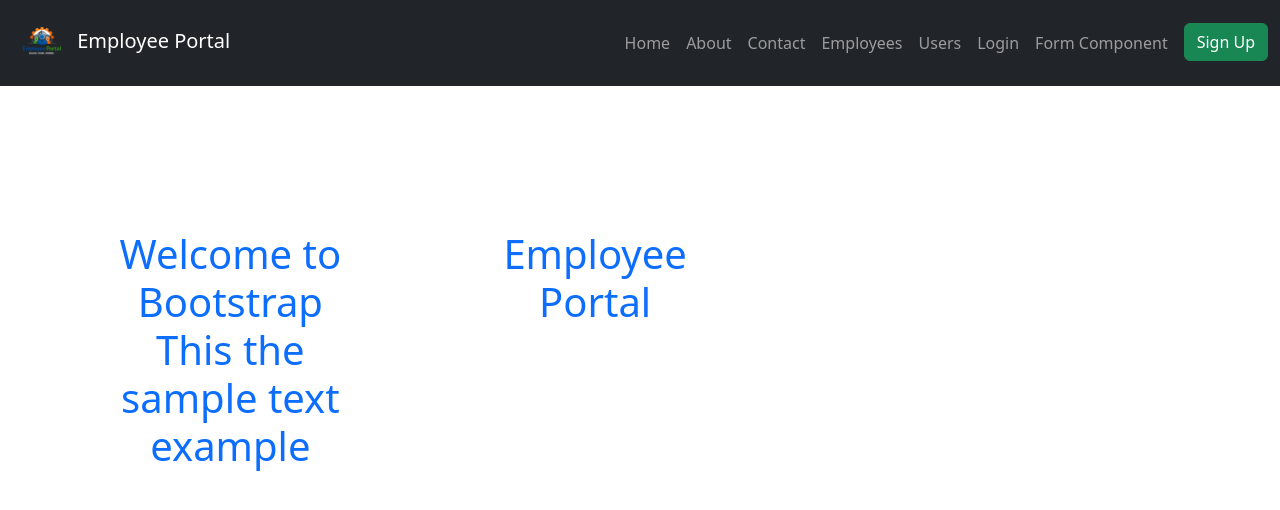
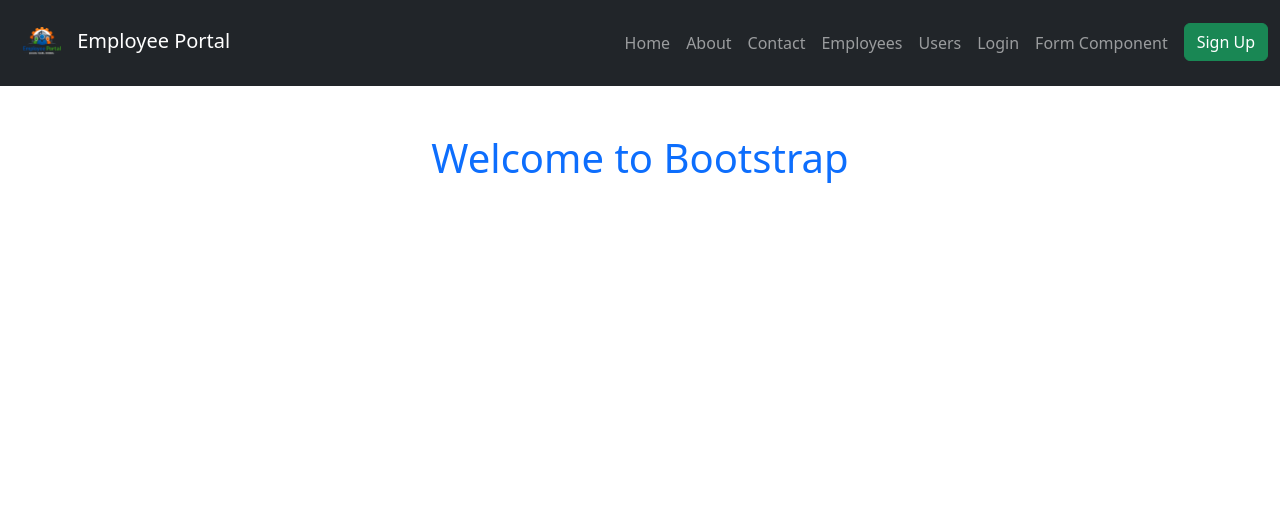
Before and after one commit to govindcodedisha-bit/employee-portal, an Angular app: page / in a window 1280 px wide. Shown: the top 510 px of the page. Built offline with nearby package versions, Linux system fonts and the light colour scheme.

Commit message:
Resolved home page layout

```diff
--- a/src/app/pages/home/home.html
+++ b/src/app/pages/home/home.html
@@ -1,18 +1,5 @@
 <div class="container-fluid mt-5">
-    <div class="d-flex justify-content-start align-items-center p-5">
-        <div class="row">
-            <div class="col-12 col-sm-6  col-lg-4">
-                <h1 class="text-center text-primary justify-content-start align-items-center p-5">
-                    Welcome to Bootstrap
-                    <p>This the sample text example</p>
-                </h1>
-            </div>
-            <div class="col-12 col-sm-6  col-lg-4">
-                <h1 class="text-center text-primary justify-content-start align-items-center p-5">
-                    <h1>Employee Portal</h1>
-                </h1>
-            </div>
-        </div>
-
-    </div>
+    <h1 class="text-center text-primary justify-content-start align-items-center">
+        Welcome to Bootstrap
+    </h1>
 </div>
```
